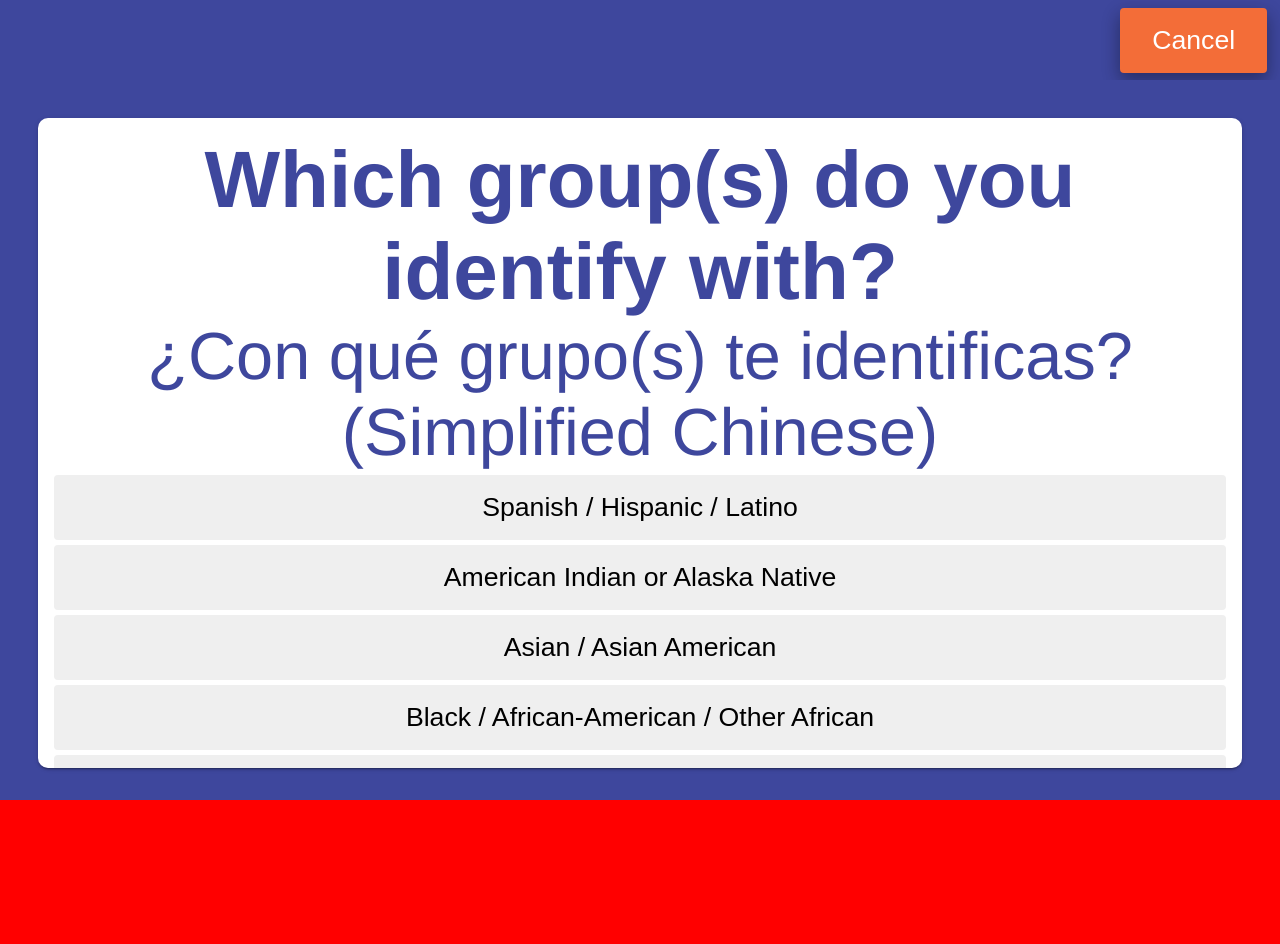
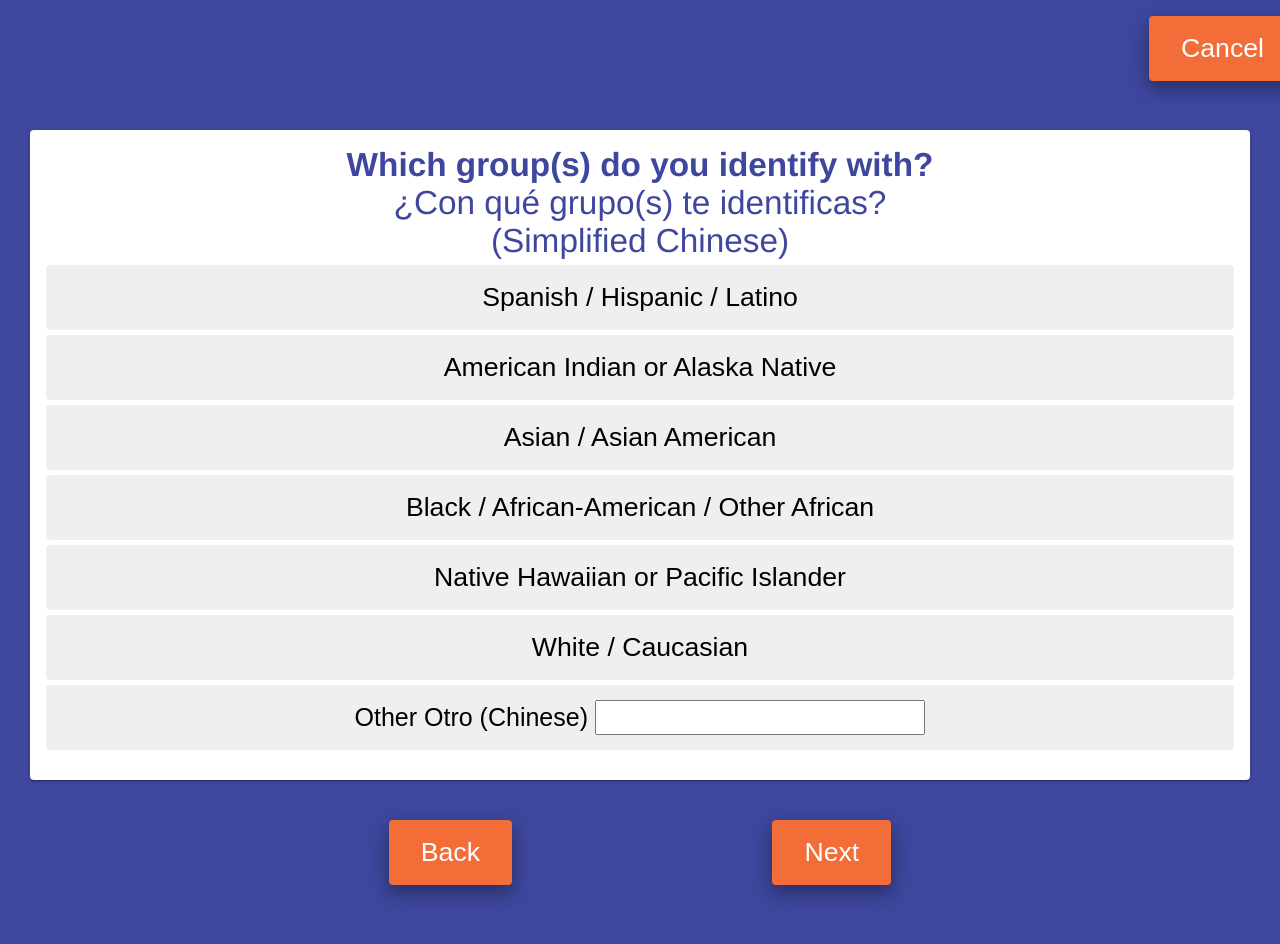
Before and after one commit to ppfoodbank/bank-checkin, a plain HTML site: page application/work/ethnic.html in a window 1280 px wide. Before the commit the page ends 800 px from the top, so only its background shows below. Drawn offline with nearby package versions, Linux system fonts and the light colour scheme.

Commit message:
fixed hopefully

```diff
--- a/application/work/ethnic.html
+++ b/application/work/ethnic.html
@@ -41,7 +41,7 @@
                     <div class="spacer"> </div>
                     <button class="butGroup" id="o">
                             <div class="other-text"> Other Otro (Chinese)</div>
-                            <input class="form-control" type="text" id="other-input">
+                            <input class="form-control" type="text" id="ethnic-input">
                     </button>
                     <div class="spacer"> </div>
                 </div>
--- a/application/work/scripts/checkin.js
+++ b/application/work/scripts/checkin.js
@@ -14,5 +14,5 @@
         navigator.serviceWorker
             .register('./service-worker.js')
             .then(function() { console.log('Service Worker Registered'); });
-        }
-    });
+    }
+})();
--- a/application/work/scripts/ethnic.js
+++ b/application/work/scripts/ethnic.js
@@ -33,7 +33,7 @@
     });
 
     document.getElementById('o').addEventListener('click', function() {
-        ethnicGroup = null;
+        ethnicGroup = document.getElementById('ethnic-input').nodeValue;
     });
 
     //Navigation
--- a/application/work/scripts/lang.js
+++ b/application/work/scripts/lang.js
@@ -49,7 +49,7 @@
     });
 
     document.getElementById('other').addEventListener('click', function() {
-        preferredLang = document.getElementById('other-input').nodeValue;
+        preferredLang = document.getElementById('lang-input').nodeValue;
     });
 
     //Navigation
--- a/application/work/styles/inline.css
+++ b/application/work/styles/inline.css
@@ -1,3 +1,7 @@
+Skip to content Search or jump to… Pull requests Issues Marketplace Explore @BryceJawnson Sign out 3 0 0 ppfoodbank/bank-checkin Code Issues 0 Pull requests 0 Projects 0 Wiki Insights bank-checkin/application/work/styles/inline.css e96720d 3 hours ago @mitchellholly mitchellholly Add basic pages for age,
+family,
+first visit,
+gender and housed @sptramer @mitchellholly 260 lines (230 sloc) 5.42 KB
 /*
  * Copyright 2016 Google Inc.
  *
@@ -25,7 +29,6 @@ body {
     height: 100%;
     width: 100%;
     font-family: 'Helvetica', 'Verdana', sans-serif;
-    font-size: 20pt;
     font-weight: 400;
     font-display: optional;
     color: #444;
@@ -61,56 +64,50 @@ body {
     -webkit-align-content: stretch;
     -ms-flex-line-pack: stretch;
     align-content: stretch;
-    background: red;
-}
-
-.checkin-header {
-    width: 100%;
-    height: 10%;
-    text-align: center;
-    color: #FFF;
-    background: #3E479D;
-    position: fixed;
-    font-size: 5vh;
-    font-weight: bold;
-    padding: 1vh 1vw 0 1vw;
+    background: #ececec;
 }
 
 .header {
     width: 100%;
-    height: 10%;
+    height: 100px;
     text-align: right;
     color: #FFF;
     background: #3E479D;
     position: fixed;
-    font-weight: bold;
-    padding: 1vh 1vw 0 1vw;
+    font-size: 20px;
+    padding: 16px 16px 0 16px;
+}
+
+.other-text {
+    font-size: 25px;
+    display: inline-block;
+}
+
+.form-control {
+    font-size: 25px;
+    display: inline-block;
 }
 
 .text {
-    font-size: 3em;
+    font-size: 25pt;
     text-align: center;
     font-weight: bold;
     color: #3E479D
 }
 
 .loc-text {
-    font-size: 2.5em;
+    font-size: 25pt;
     text-align: center;
     color: #3E479D
 }
 
 .main {
-    top: 10%;
+    padding-top: 100px;
     background: #3E479D;
     -webkit-box-flex: 1;
     -webkit-flex: 1;
     -ms-flex: 1;
     flex: 1;
-    overflow-x: hidden;
-    overflow-y: auto;
-    -webkit-overflow-scrolling: touch;
-    position: relative;
 }
 
 .content {
@@ -120,18 +117,18 @@ body {
     position: relative;
     box-sizing: border-box;
     background: #fff;
-    border-radius: 10px;
-    margin: 3vw;
+    border-radius: 4px;
+    margin: 30px;
     box-shadow: 0 2px 2px 0 rgba(0, 0, 0, 0.14), 0 3px 1px -2px rgba(0, 0, 0, 0.2), 0 1px 5px 0 rgba(0, 0, 0, 0.12);
 }
 
 .footer {
     background: #3E479D;
     width: 100%;
-    height: 10%;
+    height: 100px;
     text-align: center;
-    padding-bottom: 5vh;
-    padding-top: 1vh;
+    padding-bottom: 200px;
+    padding-top: 10px;
     color: #FFF;
 }
 
@@ -146,7 +143,7 @@ body {
     text-align: center;
     text-decoration: none;
     display: inline-block;
-    font-size: 1em;
+    font-size: 20pt;
     cursor: pointer;
 }
 
@@ -160,7 +157,7 @@ body {
     text-align: center;
     text-decoration: none;
     display: inline-block;
-    font-size: 1em;
+    font-size: 20pt;
     cursor: pointer;
 }
 
@@ -184,7 +181,7 @@ body {
 }
 
 .footer-text {
-    font-size: 0.8em;
+    font-size: 16pt;
     text-align: center;
     color: white;
 }
```
Also changed, not shown: application/work/lang.html (+6 -1 lines).
